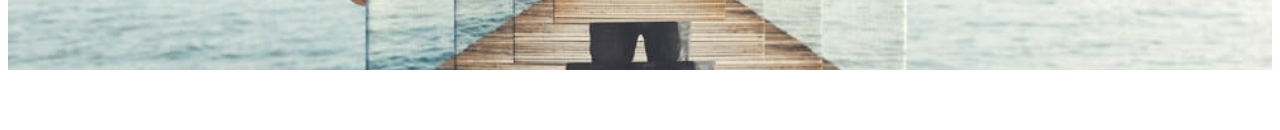
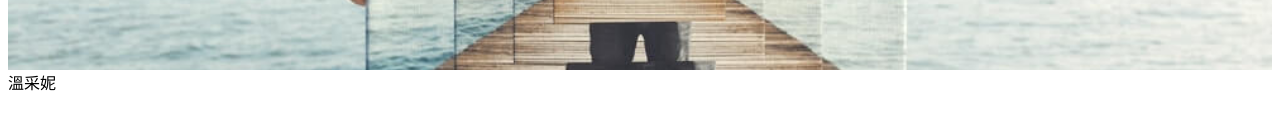
Before and after one commit to gces3226/git001, a plain HTML site: page index.html in a window 1280 px wide. Shown: the part 238-368 px from the top of the page. Drawn offline with Linux system fonts and the light colour scheme.

Commit message:
增加名字

```diff
--- a/index.html
+++ b/index.html
@@ -10,6 +10,7 @@
 
 <body>
     <header></header>
+    <main>溫采妮</main>
 </body>
 
 </html>
```
